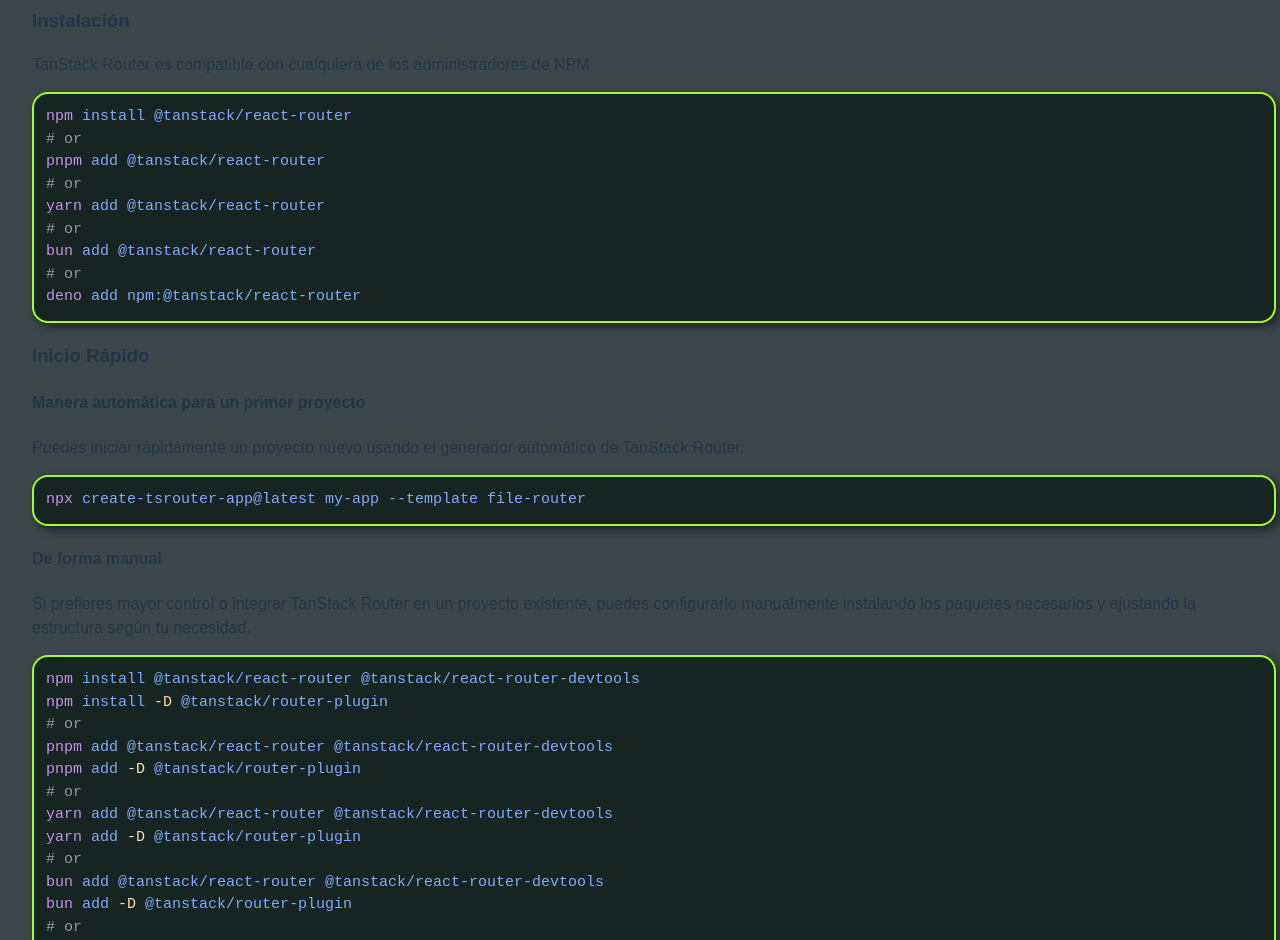
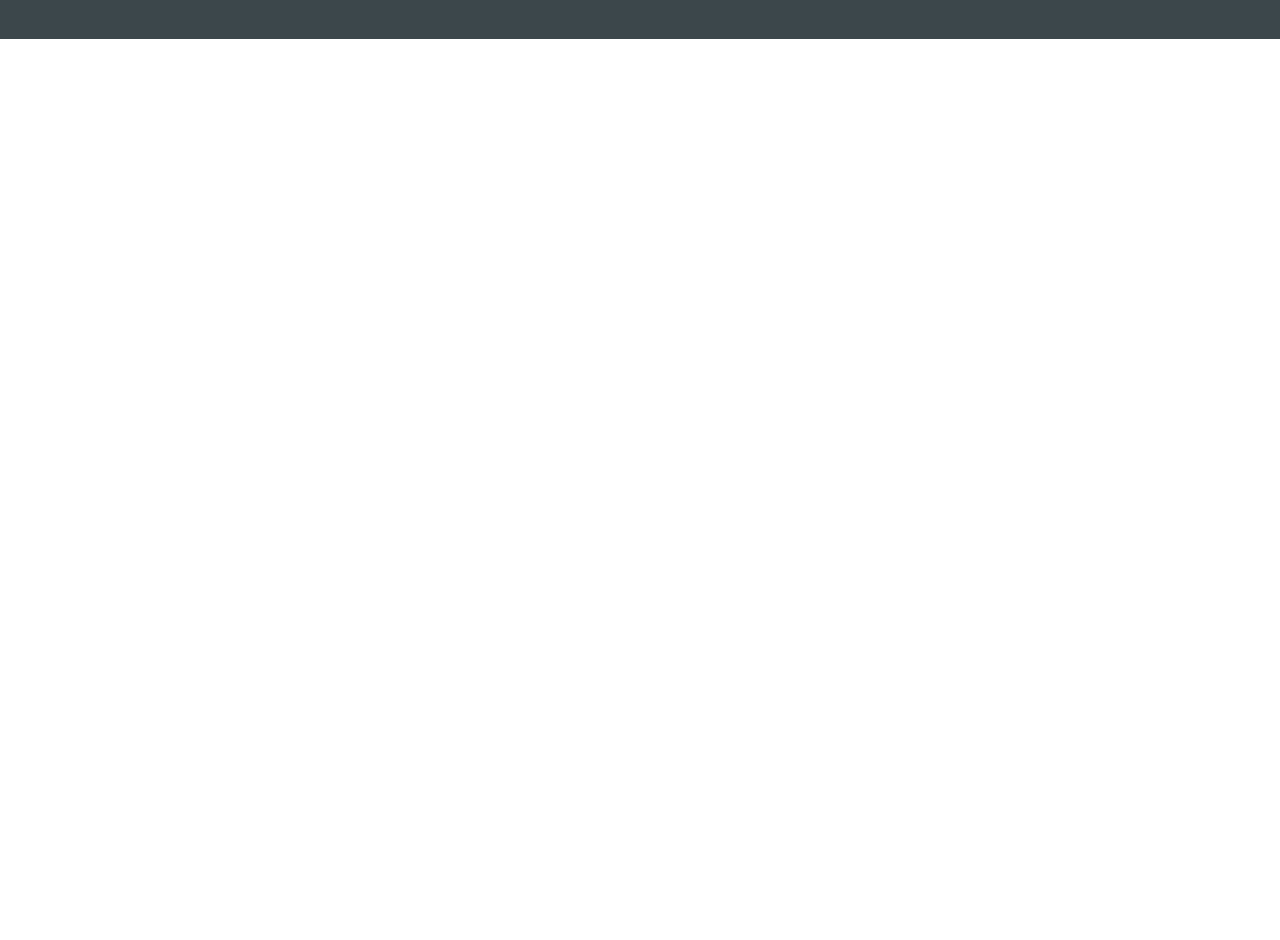
Before and after one commit to FranderCarrillo/tanstack-router-binarios, a React (Vite) app: page / in a window 1280 px wide. Shown: the part 800-1740 px from the top of the page. After the commit the page ends 839 px from the top, so only its background shows below. Built offline with nearby package versions, Linux system fonts and the light colour scheme.

Commit message:
Formato de guia de instalacion

```diff
--- a/src/components/InstalationGuide.tsx
+++ b/src/components/InstalationGuide.tsx
@@ -0,0 +1,83 @@
+import './navigationInfo.css'
+
+const InstalationGuide = () => {
+  return (
+  <section className="Navigation-info">
+
+    <div className="Navigation-info-container">
+
+      <h1 className='titles-guide-navigation'>Guía de Instalación</h1>
+
+      <div className='guide-navigation-steps'>
+      <span className='text-guide-navigation'>TanStack Router es compatible con cualquiera de los administradores de NPM</span>
+      <pre className="code-block-content">
+          <span className="morado">npm</span><span className="azul"> install @tanstack/react-router</span><br />
+          <span className="gris"># or</span><br />
+          <span className="morado">pnpm</span><span className="azul"> add @tanstack/react-router</span><br />
+          <span className="gris"># or</span><br />
+          <span className="morado">yarn</span><span className="azul"> add @tanstack/react-router</span><br />
+          <span className="gris"># or</span><br />
+          <span className="morado">bun</span><span className="azul"> add @tanstack/react-router</span><br />
+          <span className="gris"># or</span><br />
+          <span className="morado">deno</span><span className="azul"> add npm:@tanstack/react-router</span>
+        </pre>
+      </div>
+
+
+    <section className="guide-navigation-steps">
+      <div><h2 className='titles-guide-navigation'>Inicio Rápido</h2></div>
+      <p className='text-guide-navigation'>Manera automática para un primer proyecto</p>
+      <span className='text-guide-navigation'>
+        Puedes iniciar rápidamente un proyecto nuevo usando el generador automático de TanStack Router.
+      </span>
+      <pre className="code-block-content">
+        <span className="morado">npx</span><span className="azul"> create-tsrouter-app@latest my-app --template file-router</span>
+      </pre>
+
+      <h2 className='titles-guide-navigation'>De forma manual</h2>
+      <span className='text-guide-navigation'>
+        Si prefieres mayor control o integrar TanStack Router en un proyecto existente, puedes configurarlo manualmente
+        instalando los paquetes necesarios y ajustando la estructura según tu necesidad.
+      </span>
+      <div>
+      <pre className="code-block-content">
+          <span className="morado">npm</span><span className="azul"> install @tanstack/react-router @tanstack/react-router-devtools</span><br />
+          <span className="morado">npm</span><span className="azul"> install</span><span className="naranja"> -D</span><span className="azul"> @tanstack/router-plugin</span><br />
+          <span className="gris"># or</span><br />
+          <span className="morado">pnpm</span><span className="azul"> add @tanstack/react-router @tanstack/react-router-devtools</span><br />
+          <span className="morado">pnpm</span><span className="azul"> add</span><span className="naranja"> -D</span><span className="azul"> @tanstack/router-plugin</span><br />
+          <span className="gris"># or</span><br />
+          <span className="morado">yarn</span><span className="azul"> add @tanstack/react-router @tanstack/react-router-devtools</span><br />
+          <span className="morado">yarn</span><span className="azul"> add</span><span className="naranja"> -D</span><span className="azul"> @tanstack/router-plugin</span><br />
+          <span className="gris"># or</span><br />
+          <span className="morado">bun</span><span className="azul"> add @tanstack/react-router @tanstack/react-router-devtools</span><br />
+          <span className="morado">bun</span><span className="azul"> add</span><span className="naranja"> -D</span><span className="azul"> @tanstack/router-plugin</span><br />
+          <span className="gris"># or</span><br />
+          <span className="morado">deno</span><span className="azul"> add npm:@tanstack/react-router npm:@tanstack/router-plugin npm:@tanstack/react-router-devtools</span>
+        </pre>
+      </div>
+
+      <div><h2 className='titles-guide-navigation'>Configuración del complemento Vite</h2></div>
+      <div>
+      <pre className="code-block-content">
+              import {'{'} defineConfig {'}'} from 'vite'<br />
+              import react from '@vitejs/plugin-react'<br />
+              import {'{'} TanStackRouterVite {'}'} from '@tanstack/router-plugin/vite'<br /><br />
+              // https://vitejs.dev/config/<br />
+              export default defineConfig({'{'}<br />
+              plugins: [<br />
+              // Please make sure that '@tanstack/router-plugin' is passed before '@vitejs/plugin-react'<br />
+              TanStackRouterVite({'{'} target: 'react', autoCodeSplitting: true {'}'}),<br />
+              react(),<br />
+              // ...,<br />
+              ],<br />
+              {'}'})
+            </pre>
+            </div>
+      </section>
+    </div>
+  </section>
+  )
+}
+
+export default InstalationGuide;
--- a/src/components/ProfileGuide.tsx
+++ b/src/components/ProfileGuide.tsx
@@ -6,7 +6,7 @@
 
       <div className='Navigation-info-container'>
 
-        <h1 className='titles-guide-navigation'>Guía: Mostrar Usuario Protegido con TanStack Router</h1>
+        <h1 className='titles-guide-navigation'>Guía Mostrar Usuario Protegido con TanStack Router</h1>
 
         {/* PASO 1 */}
         <div className='guide-navigation-steps'>
--- a/src/components/TanstackRouterInfo.tsx
+++ b/src/components/TanstackRouterInfo.tsx
@@ -38,81 +38,6 @@
                 <li><a href="https://www.youtube.com/watch?v=O6dS0_IvvK0&ab_channel=DevLeonardo" target="_blank">https://www.youtube.com/watch?v=O6dS0_IvvK0&ab_channel=DevLeonardo</a></li>
             </div>
         </div>
-
-
-        <div>
-  <div id="my-body">
-    <section className="section">
-      <div><h3>Instalación</h3></div>
-      <span>TanStack Router es compatible con cualquiera de los administradores de NPM</span>
-      <div>
-      <pre className="code-block-content">
-          <span className="morado">npm</span><span className="azul"> install @tanstack/react-router</span><br />
-          <span className="gris"># or</span><br />
-          <span className="morado">pnpm</span><span className="azul"> add @tanstack/react-router</span><br />
-          <span className="gris"># or</span><br />
-          <span className="morado">yarn</span><span className="azul"> add @tanstack/react-router</span><br />
-          <span className="gris"># or</span><br />
-          <span className="morado">bun</span><span className="azul"> add @tanstack/react-router</span><br />
-          <span className="gris"># or</span><br />
-          <span className="morado">deno</span><span className="azul"> add npm:@tanstack/react-router</span>
-        </pre>
-      </div>
-    </section>
-
-    <section className="section">
-      <div><h3>Inicio Rápido</h3></div>
-      <h4>Manera automática para un primer proyecto</h4>
-      <span>
-        Puedes iniciar rápidamente un proyecto nuevo usando el generador automático de TanStack Router.
-      </span>
-      <pre className="code-block-content">
-        <span className="morado">npx</span><span className="azul"> create-tsrouter-app@latest my-app --template file-router</span>
-      </pre>
-
-      <h4>De forma manual</h4>
-      <span>
-        Si prefieres mayor control o integrar TanStack Router en un proyecto existente, puedes configurarlo manualmente
-        instalando los paquetes necesarios y ajustando la estructura según tu necesidad.
-      </span>
-      <div>
-      <pre className="code-block-content">
-          <span className="morado">npm</span><span className="azul"> install @tanstack/react-router @tanstack/react-router-devtools</span><br />
-          <span className="morado">npm</span><span className="azul"> install</span><span className="naranja"> -D</span><span className="azul"> @tanstack/router-plugin</span><br />
-          <span className="gris"># or</span><br />
-          <span className="morado">pnpm</span><span className="azul"> add @tanstack/react-router @tanstack/react-router-devtools</span><br />
-          <span className="morado">pnpm</span><span className="azul"> add</span><span className="naranja"> -D</span><span className="azul"> @tanstack/router-plugin</span><br />
-          <span className="gris"># or</span><br />
-          <span className="morado">yarn</span><span className="azul"> add @tanstack/react-router @tanstack/react-router-devtools</span><br />
-          <span className="morado">yarn</span><span className="azul"> add</span><span className="naranja"> -D</span><span className="azul"> @tanstack/router-plugin</span><br />
-          <span className="gris"># or</span><br />
-          <span className="morado">bun</span><span className="azul"> add @tanstack/react-router @tanstack/react-router-devtools</span><br />
-          <span className="morado">bun</span><span className="azul"> add</span><span className="naranja"> -D</span><span className="azul"> @tanstack/router-plugin</span><br />
-          <span className="gris"># or</span><br />
-          <span className="morado">deno</span><span className="azul"> add npm:@tanstack/react-router npm:@tanstack/router-plugin npm:@tanstack/react-router-devtools</span>
-        </pre>
-      </div>
-
-      <div><h3>Configuración del complemento Vite</h3></div>
-      <div>
-      <pre className="code-block-content">
-          import {'{'} defineConfig {'}'} from 'vite'<br />
-          import react from '@vitejs/plugin-react'<br />
-          import {'{'} TanStackRouterVite {'}'} from '@tanstack/router-plugin/vite'<br /><br />
-          // https://vitejs.dev/config/<br />
-          export default defineConfig({'{'}<br />
-          plugins: [<br />
-          // Please make sure that '@tanstack/router-plugin' is passed before '@vitejs/plugin-react'<br />
-          TanStackRouterVite({'{'} target: 'react', autoCodeSplitting: true {'}'}),<br />
-          react(),<br />
-          // ...,<br />
-          ],<br />
-          {'}'})
-        </pre>
-      </div>
-    </section>
-  </div>
- </div>
     </div>
 
   )
--- a/src/routes/instalation.tsx
+++ b/src/routes/instalation.tsx
@@ -1,9 +1,14 @@
 import { createFileRoute } from '@tanstack/react-router'
+import InstalationGuide from '../components/InstalationGuide';
 
 export const Route = createFileRoute('/instalation')({
   component: RouteComponent,
 })
 
 function RouteComponent() {
-  return <div>Hello "/instalation"!</div>
+  return (
+  <div>
+    <InstalationGuide/>
+  </div>
+  );
 }
```
